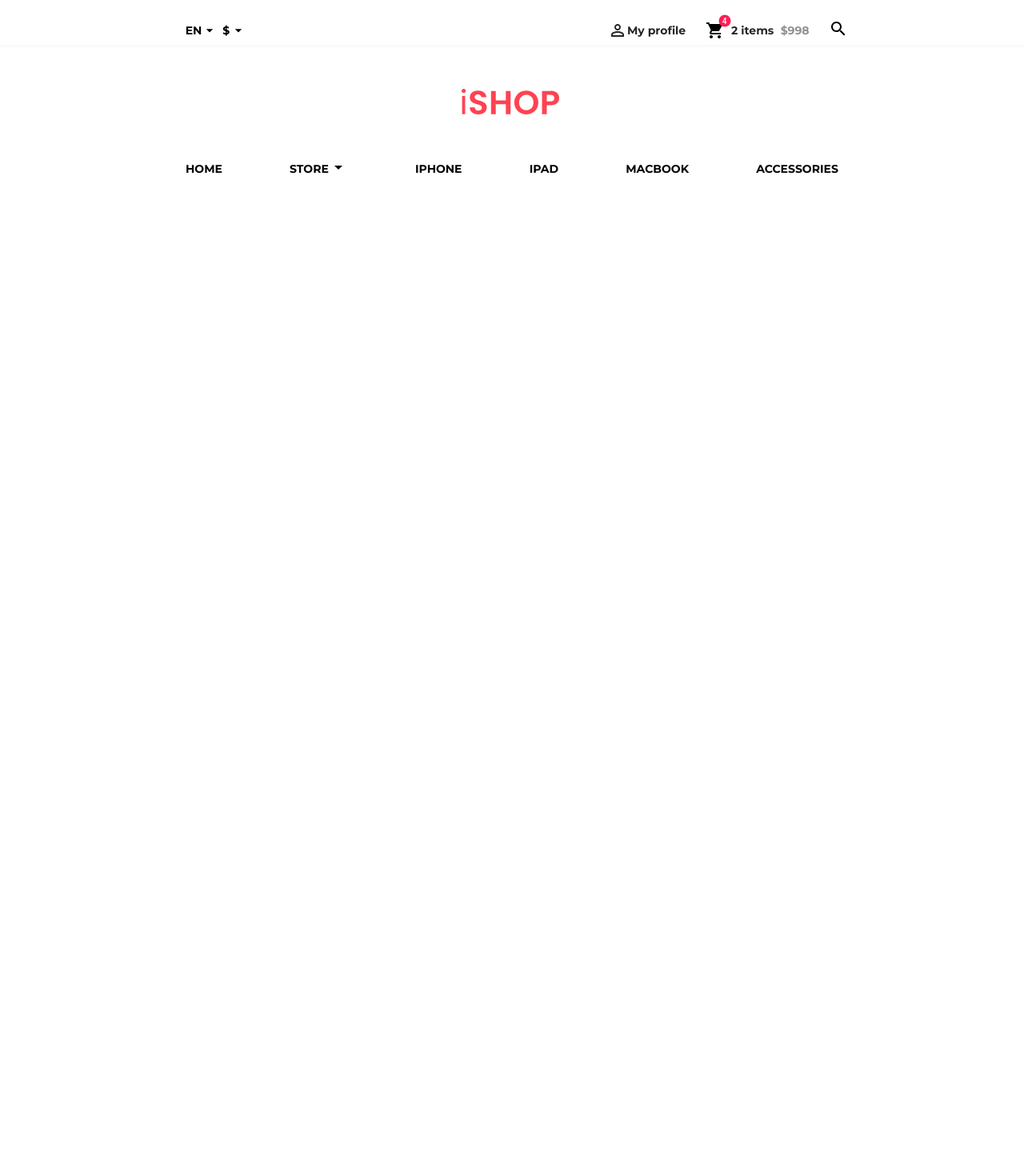
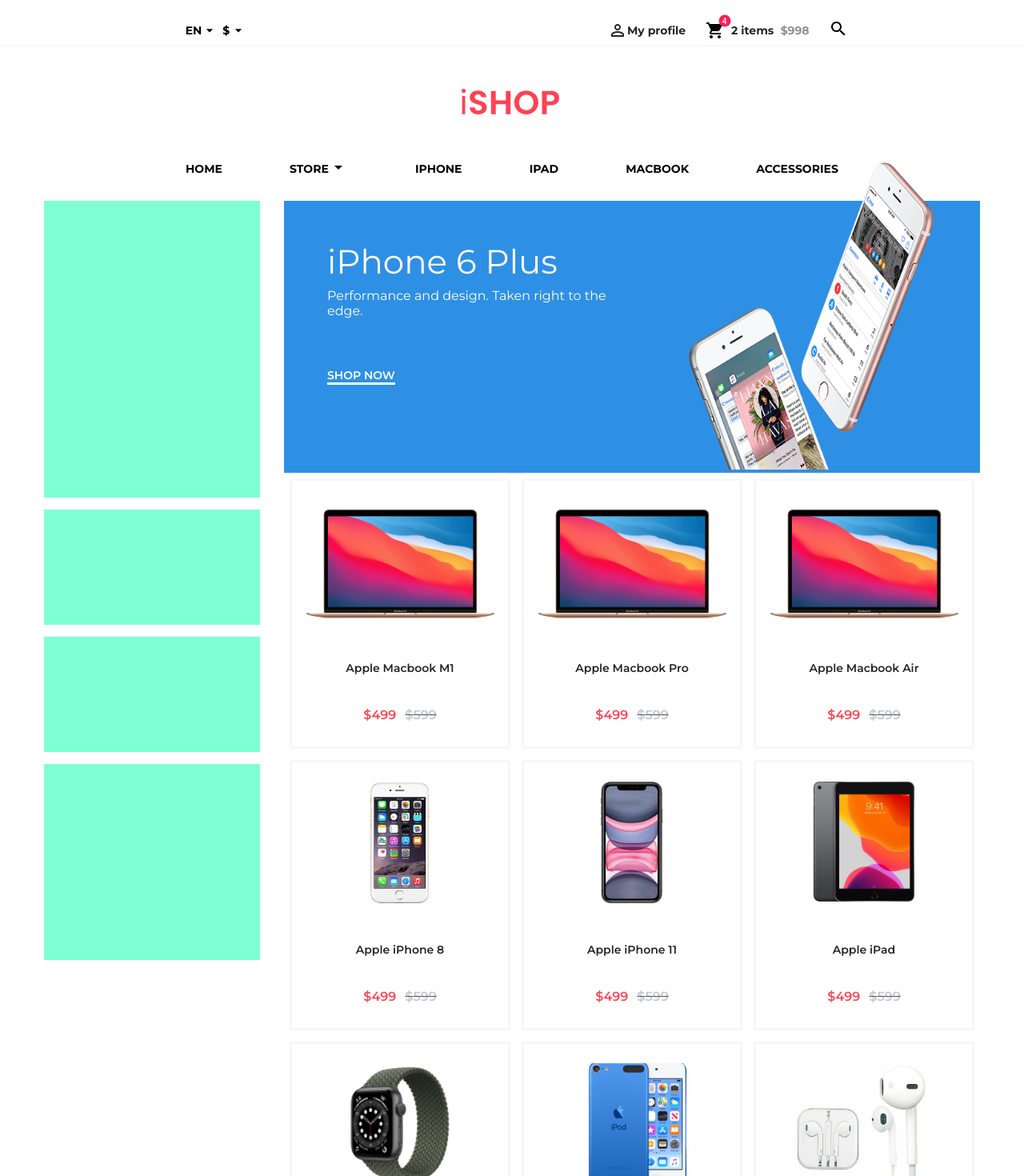
Before and after one commit to Thaarik/E-Commerce-App, a React (Create React App) app in the folder e-commerce-app/: page / in a window 1280 px wide. Shown: the top 1470 px of the page at 80% size. Before the commit the page ends 800 px from the top, so only its background shows below. Built offline with nearby package versions, Linux system fonts and the light colour scheme.

Commit message:
Products Pagination

```diff
--- a/e-commerce-app/src/Api/ApiData.js
+++ b/e-commerce-app/src/Api/ApiData.js
@@ -8,7 +8,7 @@
 import AirpodMax from "./../Images/Products/415ELavtbuL._SL1000_.png";
 import favourite from "./../Images/Web/favorite_icon.svg";
 import cart from "./../Images/Web/add_cart_icon.svg";
-import iphone6 from "./../Images/Web/iphone_6_plus.svg";
+// import iphone6 from "./../Images/Web/iphone_6_plus.svg";
 import Carousel1 from "./../Images/miscellaneous/corousel_1.png";
 import Carousel2 from "./../Images/miscellaneous/corousel_2.png";
 import Carousel3 from "./../Images/miscellaneous/corousel_3.png";
@@ -113,20 +113,7 @@
     product: "Networking & Server",
   },
 ];
-export const features = [
-  {
-    id: 1,
-    img: favourite,
-  },
-  {
-    id: 2,
-    img: cart,
-  },
-  {
-    id: 3,
-    img: iphone6,
-  },
-];
+// export const
 
 export const services = [
   {
@@ -183,6 +170,16 @@
     bestSeller: true,
     featured: false,
     img: Macbook1,
+    features : [
+      {
+
+        img: favourite,
+      },
+      {
+
+        img: cart,
+      },
+    ],
   },
   {
     id: 2,
@@ -194,6 +191,16 @@
     bestSeller: true,
     featured: false,
     img: Macbook1,
+    features : [
+      {
+
+        img: favourite,
+      },
+      {
+
+        img: cart,
+      },
+    ],
   },
   {
     id: 3,
@@ -205,6 +212,16 @@
     bestSeller: true,
     featured: false,
     img: Macbook1,
+    features : [
+      {
+
+        img: favourite,
+      },
+      {
+
+        img: cart,
+      },
+    ],
   },
   {
     id: 4,
@@ -216,6 +233,16 @@
     bestSeller: true,
     featured: false,
     img: iPhone8,
+    features : [
+      {
+
+        img: favourite,
+      },
+      {
+
+        img: cart,
+      },
+    ],
   },
   {
     id: 5,
@@ -226,6 +253,16 @@
     bestSeller: true,
     featured: false,
     img: iPhone11,
+    features : [
+      {
+
+        img: favourite,
+      },
+      {
+
+        img: cart,
+      },
+    ],
   },
   {
     id: 6,
@@ -236,6 +273,16 @@
     bestSeller: true,
     featured: false,
     img: iPad,
+    features : [
+      {
+
+        img: favourite,
+      },
+      {
+
+        img: cart,
+      },
+    ],
   },
   {
     id: 7,
@@ -246,6 +293,16 @@
     bestSeller: true,
     featured: false,
     img: iWatch,
+    features : [
+      {
+
+        img: favourite,
+      },
+      {
+
+        img: cart,
+      },
+    ],
   },
   {
     id: 8,
@@ -256,6 +313,16 @@
     bestSeller: true,
     featured: false,
     img: iPod,
+    features : [
+      {
+
+        img: favourite,
+      },
+      {
+
+        img: cart,
+      },
+    ],
   },
   {
     id: 9,
@@ -266,6 +333,16 @@
     bestSeller: true,
     featured: true,
     img: airpods,
+    features : [
+      {
+
+        img: favourite,
+      },
+      {
+
+        img: cart,
+      },
+    ],
   },
   {
     id: 10,
@@ -276,6 +353,16 @@
     bestSeller: true,
     featured: true,
     img: AirpodMax,
+    features : [
+      {
+
+        img: favourite,
+      },
+      {
+
+        img: cart,
+      },
+    ],
   },
   {
     id: 11,
@@ -286,6 +373,16 @@
     bestSeller: true,
     featured: true,
     img: Hsquared,
+    features : [
+      {
+
+        img: favourite,
+      },
+      {
+
+        img: cart,
+      },
+    ],
   },
   {
     id: 12,
@@ -296,6 +393,16 @@
     bestSeller: true,
     featured: true,
     img: Netatmo,
+    features : [
+      {
+
+        img: favourite,
+      },
+      {
+
+        img: cart,
+      },
+    ],
   },
   {
     id: 13,
@@ -306,6 +413,16 @@
     bestSeller: false,
     featured: true,
     img: beats,
+    features : [
+      {
+
+        img: favourite,
+      },
+      {
+
+        img: cart,
+      },
+    ],
   },
   {
     id: 14,
@@ -316,5 +433,15 @@
     bestSeller: false,
     featured: true,
     img: AirpodMax,
+    features : [
+      {
+
+        img: favourite,
+      },
+      {
+
+        img: cart,
+      },
+    ],
   },
 ];
--- a/e-commerce-app/src/Components/Advertisement/Advertisement.jsx
+++ b/e-commerce-app/src/Components/Advertisement/Advertisement.jsx
@@ -1,10 +1,10 @@
 import React from "react";
 import styled from "styled-components";
-import { features } from "../../Api/ApiData.js";
+import iphone from "./../../Images/Web/iphone_6_plus.svg"
 
 const AdContainer = styled.div`
-  width: 100%;
-  height: 703px;
+  max-width: ${props=>props.width};
+  max-height:  ${props=>props.height};
   position: relative;
   display: flex;
   justify-content: space-around;
@@ -13,7 +13,7 @@
 
 const AdBackground = styled.div`
   width: 100%;
-  height: 600px;
+  height:100%;
   background-color: rgba(46, 144, 229, 1);
   position: absolute;
   bottom: 0;
@@ -21,10 +21,11 @@
 
 const AdText = styled.div`
   max-width: 394px;
-  height: 400px;
+  height:  ${props=>props.width<"870px"?"400px":"180px"};
   z-index: 10;
   color: #fff;
   margin:50px;
+  align-self: baseline;
   display: flex;
   flex-direction: column;
   justify-content: space-between;
@@ -32,12 +33,11 @@
 
 const AdTitle = styled.h1`
   font-weight: 400;
-  font-size: 66px;
+  font-size: ${props=>props.width<"870px"?"66px":"42px"};
 `;
 
 const Adp = styled.p`
-  /* padding-top: 25px; */
-  font-size: 24px;
+  font-size:  ${props=>props.width<"870px"?"24px":"16px"};
 `;
 
 const ShopNow = styled.div`
@@ -57,25 +57,25 @@
 
 const AdImageCont = styled.div`
   height: auto;
-  z-index: 9;
+  z-index: 5;
 `;
 
 const AdImage = styled.img`
-  max-width: 649px;
+  max-width: ${props=>props.width<"870px"?"649px":"360px"};
   width: 100%;
   height: auto;
 `;
 
-function Advertisement() {
+function Advertisement({height,width}) {
   return (
-    <AdContainer>
+    <AdContainer height={height} width={width}>
       <AdText>
-        <AdTitle>iPhone 6 Plus</AdTitle>
-        <Adp>Performance and design. Taken right to the edge.</Adp>
+        <AdTitle  width={width}>iPhone 6 Plus</AdTitle>
+        <Adp width={width}>Performance and design. Taken right to the edge.</Adp>
         <ShopNow>SHOP NOW</ShopNow>
       </AdText>
       <AdImageCont>
-        <AdImage src={features[2].img} alt="#" />
+        <AdImage width={width} src={iphone} alt="#" />
       </AdImageCont>
       <AdBackground></AdBackground>
     </AdContainer>
--- a/e-commerce-app/src/Components/BestSeller/BestSeller.jsx
+++ b/e-commerce-app/src/Components/BestSeller/BestSeller.jsx
@@ -1,6 +1,6 @@
 import React, { useState } from "react";
 import styled from "styled-components";
-import { products, features } from "../../Api/ApiData.js";
+import { products } from "../../Api/ApiData.js";
 import Products from "../Products/Products.jsx";
 const Container = styled.div`
   max-width: 1225px;
@@ -80,8 +80,6 @@
   const loadmore = () => {
     setNoOfProducts(noOfProducts + 4);
   };
-  console.log(display);
-  console.log(visible);
   return (
     <>
       <Container>
@@ -98,7 +96,7 @@
         </BestSellerCategory>
         <Wrapper>
           {visible.map((product) => (
-            <Products key={product.id} details={product} features={features} />
+            <Products key={product.id} details={product} />
           ))}
         </Wrapper>
 
--- a/e-commerce-app/src/Components/Navbar/DropdownStore.jsx
+++ b/e-commerce-app/src/Components/Navbar/DropdownStore.jsx
@@ -6,6 +6,7 @@
   width: 100%;
   margin: auto;
   display: flex;
+  z-index:9;
 `;
 const Title = styled.p`
   width: 100%;
--- a/e-commerce-app/src/Components/Products/Products.jsx
+++ b/e-commerce-app/src/Components/Products/Products.jsx
@@ -7,7 +7,7 @@
   width:100%;
   border: 3px solid #f6f7f8;
   border-radius: 4px;
-  margin: 15px;
+  margin: 7px;
   &:hover,
   &:focus {
     box-shadow: 0px 0px 10px lightgrey;
@@ -100,16 +100,16 @@
   }
 `;
 
-function Products({ details, features }) {
+function Products({ details, hot }) {
   return (
     <>
       <Product key={details.id}>
-        {details.bestSeller && <Hot>HOT</Hot>}
+        {details.bestSeller && (hot?<Hot>HOT</Hot>:"")}
         <ProductImage>
           <Image src={details.img} alt="#" />
           <AddCart>
-            <Fav src={features[0].img} alt="#" />
-            <Cart src={features[1].img} alt="#" />
+            <Fav src={details.features[0].img} alt="#" />
+            <Cart src={details.features[1].img} alt="#" />
           </AddCart>
         </ProductImage>
         <ProductTitle>{details.productName}</ProductTitle>
--- a/e-commerce-app/src/Pages/Home.jsx
+++ b/e-commerce-app/src/Pages/Home.jsx
@@ -12,7 +12,7 @@
             <Navbar />
             <Carousel/>
             <BestSeller/>
-            <Advertisement />
+            <Advertisement height={"600px"} width={"1920px"}/>
             <Services />
             <Featured />
             <Footer/>
--- a/e-commerce-app/src/Pages/ProductPage.jsx
+++ b/e-commerce-app/src/Pages/ProductPage.jsx
@@ -1,17 +1,108 @@
-import React from 'react'
-import styled from 'styled-components'
-import Header from './../Components/Navbar/Navbar'
-import ProductPageOptions from '../Components/ProductPageOptions/ProductPageOptions';
-const ProductContainer = styled.div``;
+import React, { useState, useEffect } from "react";
+import styled from "styled-components";
+import Header from "./../Components/Navbar/Navbar";
+import Ad from "./../Components/Advertisement/Advertisement";
+import { Pagination } from "@mui/material";
+import { products } from "./../Api/ApiData.js";
+import Products from "./../Components/Products/Products";
+const Container = styled.div`
+  /* background-color: aliceblue; */
+  width: 1170px;
+  height: auto;
+  margin: 0 auto;
+  display: flex;
+`;
+const ProductsFilter = styled.div`
+  flex: 0.65;
+`;
+const ProductsContainer = styled.div`
+  flex: 2;
+  max-width: 870px;
+  width: 100%;
+  height: auto;
+  padding: 15px 0;
+`;
+const Accessories = styled.div`
+  max-width: 270px;
+  min-height: 371px;
+  background-color: aquamarine;
+  margin: 15px 0;
+`;
+const Prices = styled.div`
+  max-width: 270px;
+  min-height: 144px;
+  background-color: aquamarine;
+  margin: 15px 0;
+`;
+const Color = styled.div`
+  max-width: 270px;
+  min-height: 144px;
+  background-color: aquamarine;
+  margin: 15px 0;
+`;
+const Brand = styled.div`
+  max-width: 270px;
+  min-height: 245px;
+  background-color: aquamarine;
+  margin: 15px 0;
+`;
+const Wrapper = styled.div`
+  display: flex;
+  flex-wrap: wrap;
+  max-width: 870px;
+  height: auto;
+  width: 100%;
+`;
+
+const PaginationWrapper = styled.div`
+max-width:870px;
+width:100%;
+background-color: #FAFAFB;display:flex;
+justify-content: center;
+`;
+
 function ProductPage() {
-    return (
-        <>
-            <Header />
-            <ProductContainer>
-                <ProductPageOptions/>
-            </ProductContainer>
-        </>
-    )
+  const [page, setPage] = useState(1);
+  const itemsPerPage = 12;
+  const [noOfPages] = useState(Math.ceil(products.length / itemsPerPage));
+  const handleChange = (event, value) => {
+    setPage(value);
+  };
+  return (
+    <>
+      <Header />
+      <Container>
+        <ProductsFilter>
+          <Accessories></Accessories>
+          <Prices></Prices>
+          <Color></Color>
+          <Brand></Brand>
+        </ProductsFilter>
+        <ProductsContainer>
+          <Ad width={"870px"} height={"340px"} />
+          <Wrapper>
+            {products
+              .slice((page - 1) * itemsPerPage, page * itemsPerPage)
+              .map((product) => (
+                <Products key={product.id} details={product} hot={false} />
+              ))}
+          </Wrapper>
+          <PaginationWrapper>
+            <Pagination
+              count={noOfPages}
+              variant="outlined"
+              shape="rounded"
+              size="large"
+              color="primary"
+              page={page}
+              onChange={handleChange}
+              defaultPage={1}
+            />
+          </PaginationWrapper>
+        </ProductsContainer>
+      </Container>
+    </>
+  );
 }
 
-export default ProductPage
+export default ProductPage;
```
Also changed, not shown: e-commerce-app/src/Components/ProductPageOptions/ProductPageOptions.jsx (+10 -6 lines), e-commerce-app/src/Components/ProductPageOptions/usePagination.jsx (added, +72 -0 lines).
